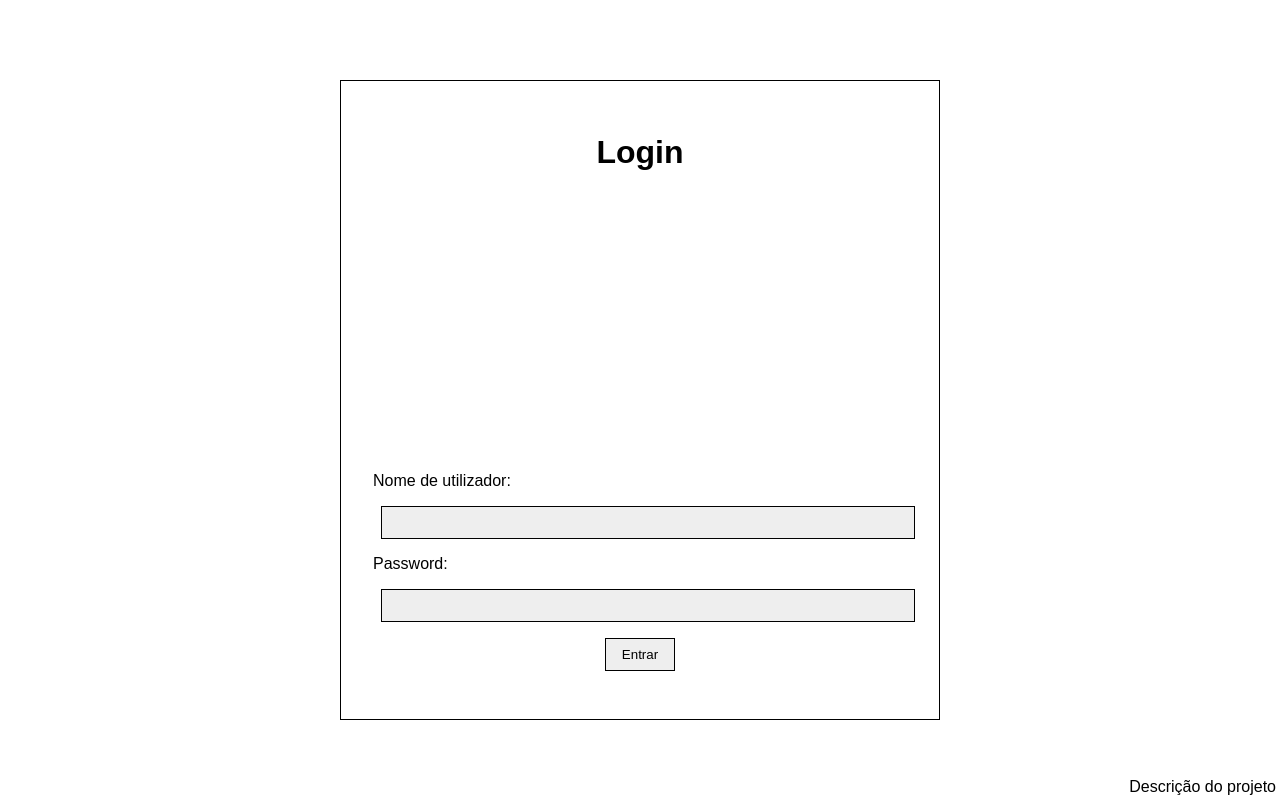
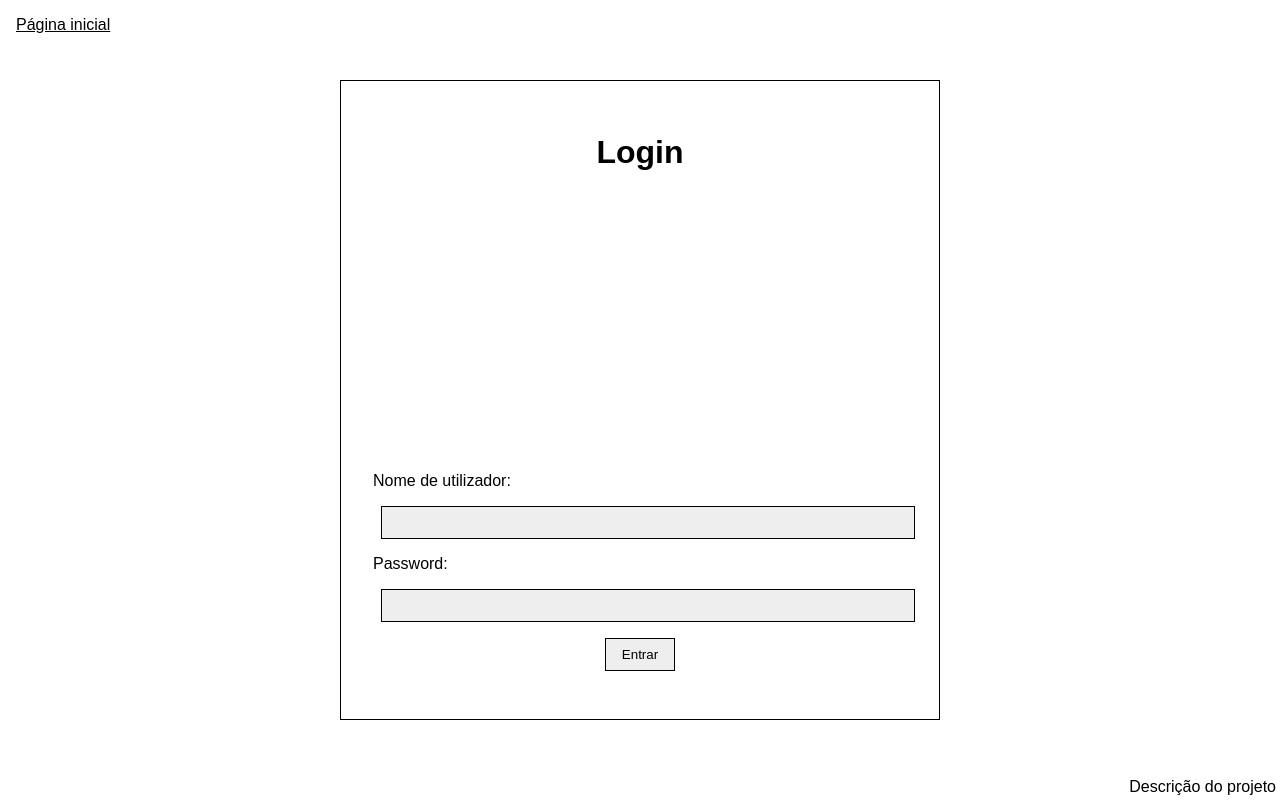
Before and after one commit to 1231360-ISEP/DEAPC-BANCA-ONLINE, a PHP site: page /login.html in a window 1280 px wide. Run offline with PHP 8.4, Linux system fonts and the light colour scheme.

Commit message:
Adição de um link para a página inicial

```diff
--- a/login.html
+++ b/login.html
@@ -9,6 +9,9 @@
 		<link rel="stylesheet" href="styles/login.css"/>
 	</head>
 	<body>
+		<header>
+			<p><a href="index.html">Página inicial</a></p>
+		</header>
 		<main>
 			<form action="administrador.html">
 				<h1>Login</h1>
--- a/styles/login.css
+++ b/styles/login.css
@@ -1,3 +1,15 @@
+header {
+	position: fixed;
+	top: 0;
+	left: 0;
+	padding: 16px;
+}
+
+header p {
+	margin: 0;
+	color: var(--fg-color);
+}
+
 main {
 	display: flex;
 	flex-direction: row;
--- a/styles/main.css
+++ b/styles/main.css
@@ -25,6 +25,7 @@ input.erro {
 
 *, ::before, ::after {
 	box-sizing: border-box;
+	color: inherit;
 }
 
 html {
@@ -41,6 +42,7 @@ body {
 button, input, select {
 	padding: 8px 16px;
 	border: 1px solid var(--h-fg-color);
+	color: var(--h-fg-color);
 	background: var(--h-bg-color);
 }
 
```
